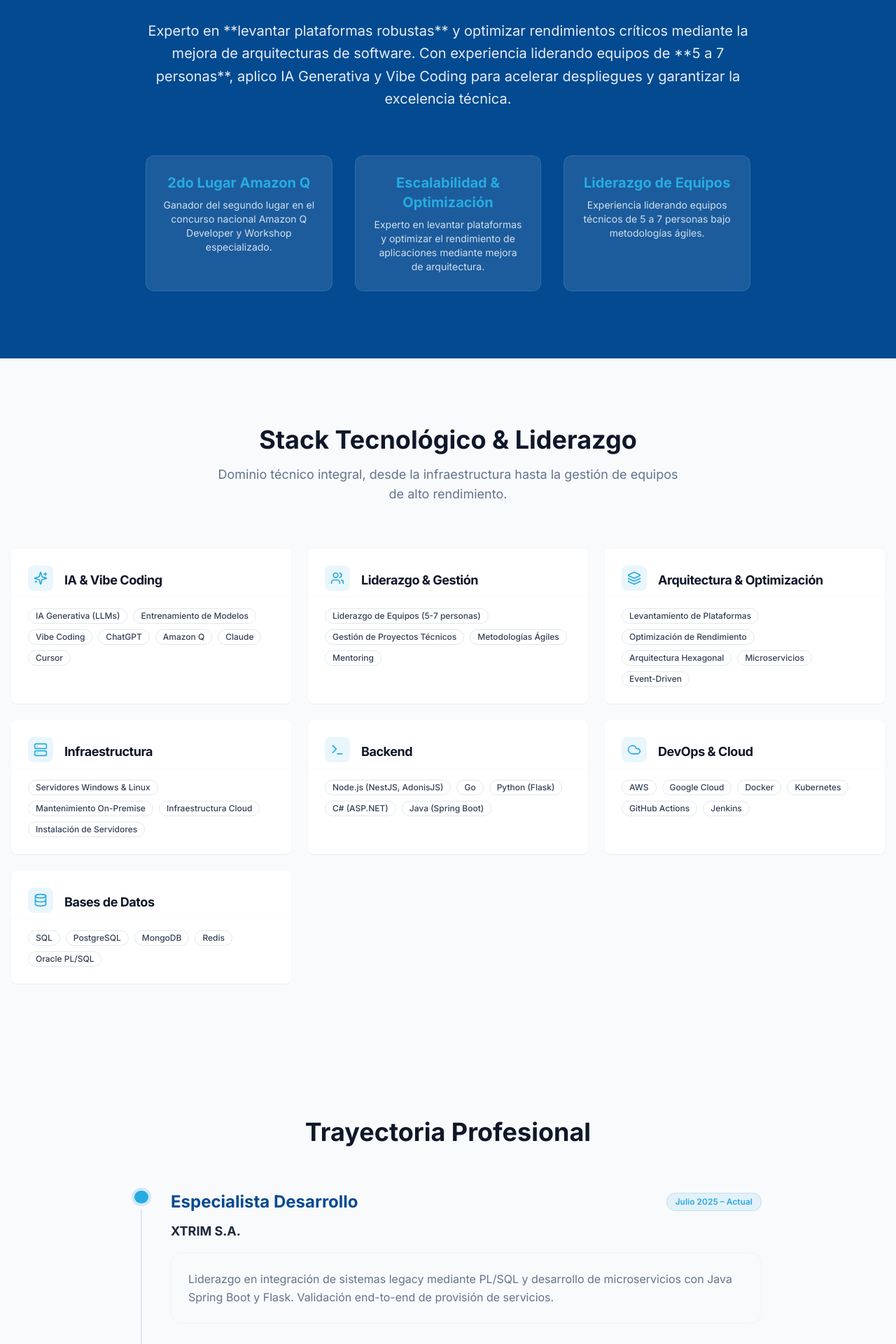
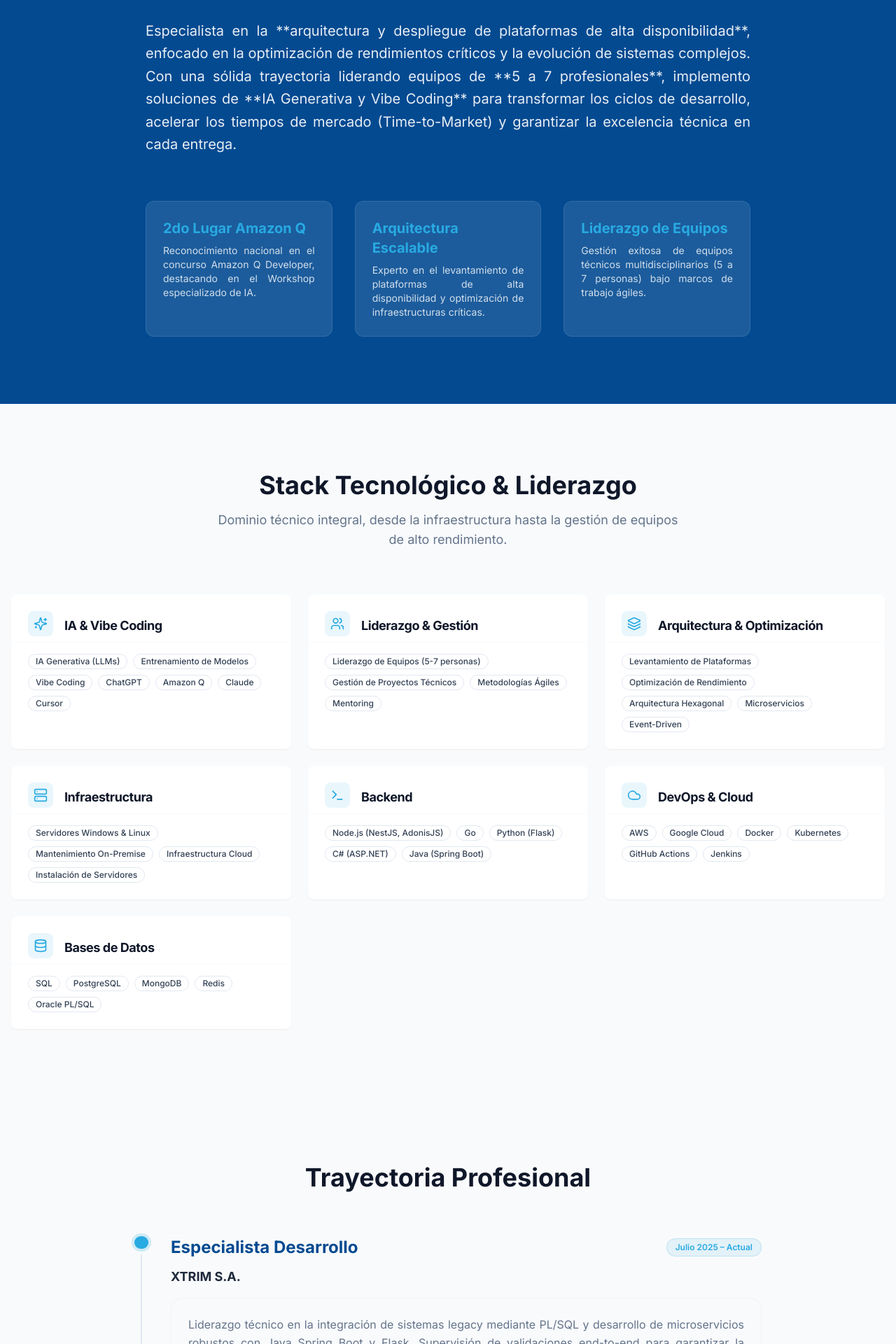
Before and after one commit to jcbodero/jcbodero.github.io, a Next.js app: page / in a window 1280 px wide. Shown: the part 880-2800 px from the top of the page at 70% size. Built offline with nearby package versions, Linux system fonts and the light colour scheme.

Commit message:
Experto en **levantar plataformas robustas** y optimizar rendimientos cr

```diff
--- a/src/app/page.tsx
+++ b/src/app/page.tsx
@@ -5,12 +5,10 @@ import { Card, CardContent, CardHeader, CardTitle } from '@/components/ui/card';
 import { Badge } from '@/components/ui/badge';
 import { PlaceHolderImages } from '@/lib/placeholder-images';
 import {
-  Code2,
   Layers,
   Cloud,
   Database,
   Terminal,
-  Cpu,
   Mail,
   Linkedin,
   MapPin,
@@ -23,7 +21,6 @@ import {
   ExternalLink,
   MessageSquare,
   Sparkles,
-  Bot,
   Server,
   Users,
   Zap
@@ -49,32 +46,32 @@ export default function Home() {
       company: "XTRIM S.A.",
       role: "Especialista Desarrollo",
       period: "Julio 2025 – Actual",
-      description: "Liderazgo en integración de sistemas legacy mediante PL/SQL y desarrollo de microservicios con Java Spring Boot y Flask. Validación end-to-end de provisión de servicios."
+      description: "Liderazgo técnico en la integración de sistemas legacy mediante PL/SQL y desarrollo de microservicios robustos con Java Spring Boot y Flask. Supervisión de validaciones end-to-end para garantizar la provisión eficiente de servicios a gran escala."
     },
     {
       company: "Nexti Business Solutions S.A.",
       role: "Ingeniero de Desarrollo",
       period: "Abril 2025 – Julio 2025",
-      description: "Desarrollo de sistemas ERP utilizando ASP.NET Core, Node.js y React. Creación de reportes complejos con T-SQL y Reporting Services."
+      description: "Diseño y despliegue de sistemas ERP utilizando ASP.NET Core, Node.js y React. Implementación de reportes analíticos complejos mediante T-SQL y Reporting Services para la toma de decisiones estratégicas."
     },
     {
       company: "London Underwriters LLC",
       role: "Programador",
       period: "Marzo 2020 – Abril 2025",
-      description: "Automatización de flujos de trabajo con Node.js y Zoho CRM. Desarrollo de aplicaciones web críticas para facturación y gestión de seguros mediante APIs REST."
+      description: "Automatización integral de flujos de trabajo críticos utilizando Node.js y Zoho CRM. Desarrollo de aplicaciones web de alta disponibilidad para facturación y gestión de seguros mediante arquitecturas basadas en APIs REST."
     },
     {
       company: "Easymetering S.A.",
       role: "Programador Junior",
       period: "2019",
-      description: "Implementación de seguridad con OAuth 2.0 y servicios VoIP. Desarrollo frontend con AngularJS e integración con Odoo ERP."
+      description: "Fortalecimiento de la seguridad de plataformas mediante OAuth 2.0 y servicios VoIP. Desarrollo frontend con AngularJS e integración técnica con el ecosistema Odoo ERP."
     }
   ];
 
   const achievements = [
-    { title: "2do Lugar Amazon Q", description: "Ganador del segundo lugar en el concurso nacional Amazon Q Developer y Workshop especializado." },
-    { title: "Escalabilidad & Optimización", description: "Experto en levantar plataformas y optimizar el rendimiento de aplicaciones mediante mejora de arquitectura." },
-    { title: "Liderazgo de Equipos", description: "Experiencia liderando equipos técnicos de 5 a 7 personas bajo metodologías ágiles." }
+    { title: "2do Lugar Amazon Q", description: "Reconocimiento nacional en el concurso Amazon Q Developer, destacando en el Workshop especializado de IA." },
+    { title: "Arquitectura Escalable", description: "Experto en el levantamiento de plataformas de alta disponibilidad y optimización de infraestructuras críticas." },
+    { title: "Liderazgo de Equipos", description: "Gestión exitosa de equipos técnicos multidisciplinarios (5 a 7 personas) bajo marcos de trabajo ágiles." }
   ];
 
   return (
@@ -112,7 +109,7 @@ export default function Home() {
             Julio Cesar <br/><span className="text-accent">Bodero Castro</span>
           </h1>
           <p className="text-xl font-medium text-primary mb-6">Ingeniero en Telemática</p>
-          <p className="text-lg text-muted-foreground mb-8 max-w-xl leading-relaxed">
+          <p className="text-lg text-muted-foreground mb-8 max-w-xl leading-relaxed text-justify">
             Ingeniero en Telemática con mención en Investigación y más de 6 años de experiencia diseñando, desarrollando y optimizando plataformas tecnológicas escalables. Especializado en arquitectura de microservicios, integración de sistemas, optimización de rendimiento e implementación de soluciones con IA Generativa (LLMs). Experiencia liderando equipos técnicos y mejorando procesos mediante automatización y DevOps.
           </p>
           <div className="flex flex-wrap gap-4">
@@ -141,7 +138,6 @@ export default function Home() {
               />
             </div>
           )}
-          {/* Decorative floating badges */}
           <div className="absolute -bottom-6 -right-6 bg-white p-4 rounded-2xl shadow-xl hidden lg:block border border-slate-100">
             <div className="flex items-center gap-3">
               <div className="w-10 h-10 rounded-full bg-blue-100 flex items-center justify-center text-blue-600">
@@ -160,15 +156,14 @@ export default function Home() {
       <section id="perfil" className="py-24 bg-accent text-white">
         <div className="max-w-4xl mx-auto px-4 text-center">
           <h2 className="text-3xl font-bold mb-8">Perfil Profesional</h2>
-          <p className="text-xl leading-relaxed opacity-90">
-            Experto en **levantar plataformas robustas** y optimizar rendimientos críticos mediante la mejora de arquitecturas de software.
-            Con experiencia liderando equipos de **5 a 7 personas**, aplico IA Generativa y Vibe Coding para acelerar despliegues y garantizar la excelencia técnica.
+          <p className="text-xl leading-relaxed opacity-90 text-justify">
+            Especialista en la **arquitectura y despliegue de plataformas de alta disponibilidad**, enfocado en la optimización de rendimientos críticos y la evolución de sistemas complejos. Con una sólida trayectoria liderando equipos de **5 a 7 profesionales**, implemento soluciones de **IA Generativa y Vibe Coding** para transformar los ciclos de desarrollo, acelerar los tiempos de mercado (Time-to-Market) y garantizar la excelencia técnica en cada entrega.
           </p>
-          <div className="grid grid-cols-1 md:grid-cols-3 gap-8 mt-16">
+          <div className="grid grid-cols-1 md:grid-cols-3 gap-8 mt-16 text-left">
             {achievements.map((item, i) => (
               <div key={i} className="bg-white/10 p-6 rounded-xl backdrop-blur-sm border border-white/10 hover:bg-white/15 transition-colors">
                 <div className="text-xl font-bold text-primary mb-2">{item.title}</div>
-                <div className="text-sm opacity-80">{item.description}</div>
+                <div className="text-sm opacity-80 text-justify">{item.description}</div>
               </div>
             ))}
           </div>
@@ -216,14 +211,14 @@ export default function Home() {
                 <div className="w-5 h-5 rounded-full bg-primary ring-4 ring-primary/20 z-10 group-hover:scale-125 transition-transform"></div>
                 {i !== experience.length - 1 && <div className="w-0.5 h-full bg-slate-200 mt-2"></div>}
               </div>
-              <div className="pb-12">
+              <div className="pb-12 flex-1">
                 <div className="flex flex-wrap items-center justify-between gap-4 mb-3">
                   <h3 className="text-2xl font-bold text-accent group-hover:text-primary transition-colors">{exp.role}</h3>
                   <Badge className="bg-primary/10 text-primary border-primary/20 px-3 py-1">{exp.period}</Badge>
                 </div>
                 <p className="font-bold text-slate-800 text-lg mb-4">{exp.company}</p>
                 <div className="bg-slate-50 p-6 rounded-2xl border border-slate-100 group-hover:border-primary/20 transition-all">
-                   <p className="text-muted-foreground leading-relaxed">{exp.description}</p>
+                   <p className="text-muted-foreground leading-relaxed text-justify">{exp.description}</p>
                 </div>
               </div>
             </div>
@@ -234,7 +229,6 @@ export default function Home() {
       {/* Education & Certs */}
       <section className="py-24 bg-slate-900 text-white overflow-hidden">
         <div className="max-w-7xl mx-auto px-4 grid md:grid-cols-2 gap-16 relative">
-          {/* Education */}
           <div>
             <div className="flex items-center gap-3 mb-10">
               <div className="p-3 bg-primary/20 rounded-xl">
@@ -246,14 +240,13 @@ export default function Home() {
               <div className="absolute top-0 right-0 w-32 h-32 bg-primary/10 blur-3xl -z-10 group-hover:bg-primary/20 transition-all"></div>
               <h3 className="text-2xl font-bold mb-2">Ingeniero en Telemática</h3>
               <p className="text-primary font-bold text-lg mb-6">ESPOL (2014 – 2020)</p>
-              <div className="space-y-4 text-slate-300">
+              <div className="space-y-4 text-slate-300 text-justify">
                 <p className="flex items-start gap-3">• <span>Mención en Investigación</span></p>
                 <p className="flex items-start gap-3">• <span>Tesis: “Predicción de incidencias de cargas de trabajo excesivas en entornos virtualizados usando aprendizaje automático”</span></p>
               </div>
             </div>
           </div>
 
-          {/* Certs & Languages */}
           <div>
             <div className="flex items-center gap-3 mb-10">
               <div className="p-3 bg-primary/20 rounded-xl">
@@ -299,7 +292,7 @@ export default function Home() {
             <div className="absolute -top-24 -left-24 w-64 h-64 bg-white/5 rounded-full blur-3xl"></div>
             <div className="relative z-10">
               <h2 className="text-4xl font-bold mb-6">¿Hablamos?</h2>
-              <p className="opacity-80 text-lg mb-10 leading-relaxed">Disponible para liderar proyectos que involucren IA, arquitectura escalable y optimización de plataformas.</p>
+              <p className="opacity-80 text-lg mb-10 leading-relaxed text-justify">Disponible para liderar proyectos que involucren IA, arquitectura escalable y optimización de plataformas de alto rendimiento.</p>
               <div className="space-y-8">
                 <div className="flex items-center gap-5">
                   <div className="w-12 h-12 rounded-2xl bg-white/10 flex items-center justify-center border border-white/10">
@@ -345,8 +338,8 @@ export default function Home() {
           </div>
           <div className="p-16 md:w-3/5 bg-slate-50 flex flex-col justify-center text-center">
             <h3 className="text-3xl font-bold mb-6">Envíame un mensaje</h3>
-            <p className="text-muted-foreground mb-10 text-lg">
-              Si buscas optimizar tu plataforma o necesitas un Líder Técnico Senior, conversemos.
+            <p className="text-muted-foreground mb-10 text-lg text-justify">
+              Si buscas optimizar tu plataforma tecnológica o necesitas un Líder Técnico Senior con enfoque en resultados y escalabilidad, conversemos sobre cómo puedo aportar valor a tu organización.
             </p>
             <Button size="lg" className="bg-primary hover:bg-primary/90 gap-3 w-full h-16 rounded-2xl text-lg font-bold shadow-xl shadow-primary/20" asChild>
               <a href="mailto:j.boderoc@gmail.com">
@@ -363,7 +356,7 @@ export default function Home() {
         <div className="max-w-7xl mx-auto px-4 flex flex-col md:flex-row justify-between items-center gap-8">
           <div className="flex flex-col items-center md:items-start gap-2">
             <span className="font-bold text-2xl tracking-tight text-accent">JCB<span className="text-primary">.</span></span>
-            <p className="text-muted-foreground text-sm">© {new Date().getFullYear()} Julio Cesar Bodero Castro.</p>
+            <p className="text-muted-foreground text-sm">© {new Date().getFullYear()} Julio Cesar Bodero Castro. Todos los derechos reservados.</p>
           </div>
           <div className="flex gap-10 font-medium text-slate-600">
             <a href={linkedinUrl} target="_blank" rel="noopener noreferrer" className="hover:text-primary transition-colors flex items-center gap-2">
```
